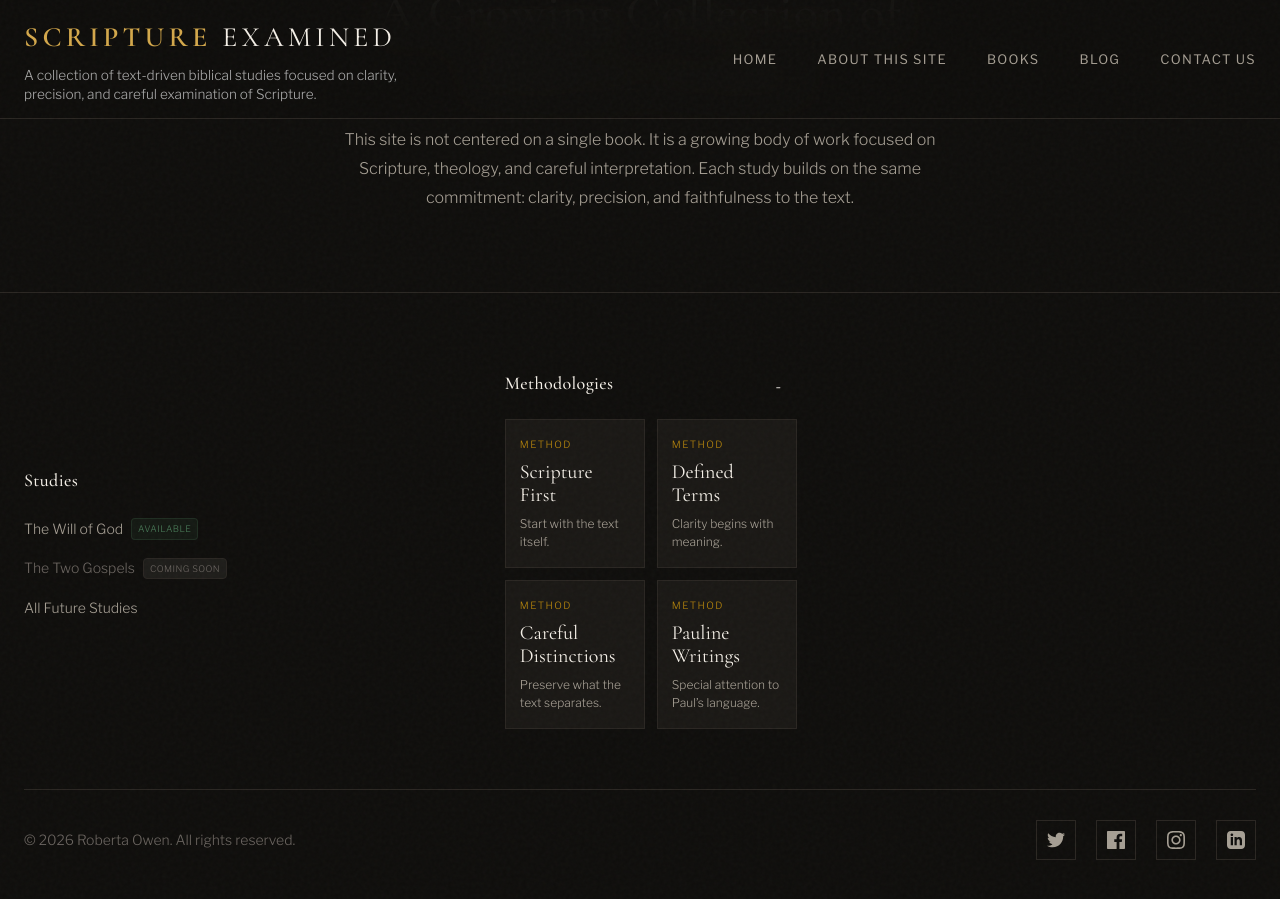
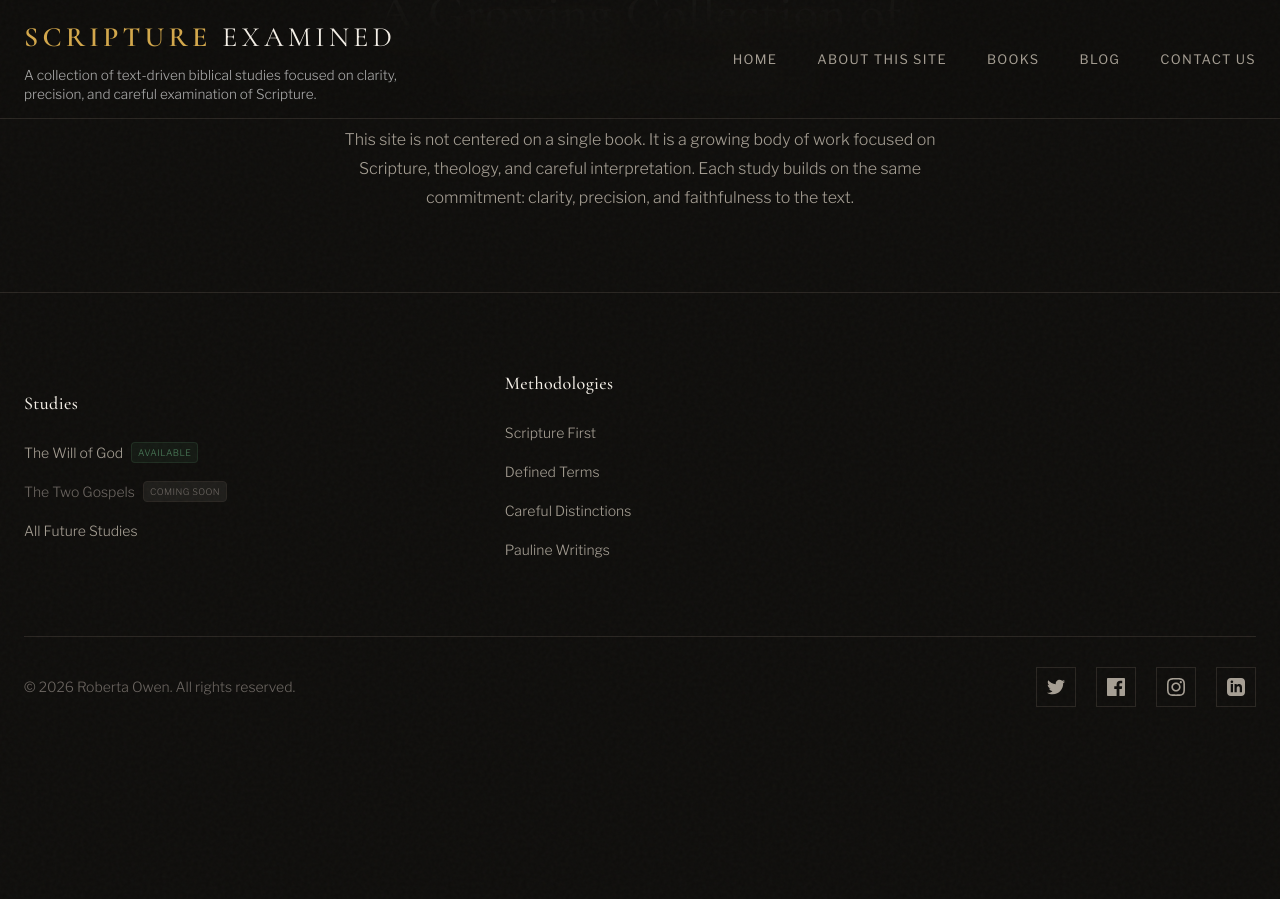
Before and after one commit to ScriptureExamined/PaulineEpistles, a Jekyll site: the page built from index.html, in a window 1280 px wide and 900 px high, scrolled down 1828 px. Built offline with Jekyll 4.4.1, drawn with Linux system fonts in a browser that asks for light colours; after the commit the page ends 2575 px from its top, so only the background shows below that.

Commit message:
Update default.html

```diff
--- a/_layouts/default.html
+++ b/_layouts/default.html
@@ -126,13 +126,13 @@ layout: none
             </ul>
           </div>
 
-          <div class="footer-col footer-methodologies">
+          <div class="footer-col">
             <h4 class="footer-title">Methodologies</h4>
-
-            <div class="footer-method-grid">
+            <ul class="footer-links">
+              <li>
                 <a
                   href="#"
-                class="footer-method-card js-sample-trigger"
+                  class="js-sample-trigger"
                   data-sample-label="Methodology"
                   data-sample-title="Scripture First"
                   data-sample-intro="All conclusions begin with the wording of Scripture itself."
@@ -143,16 +143,14 @@ layout: none
                 {"label":"Consistency","text":"The same approach is applied across all studies."}
               ]'
                 >
-                <span class="footer-method-kicker">Method</span>
-                <span class="footer-method-title">Scripture First</span>
-                <span class="footer-method-text"
-                  >Start with the text itself.</span
-                >
+                  Scripture First
                 </a>
+              </li>
 
+              <li>
                 <a
                   href="#"
-                class="footer-method-card js-sample-trigger"
+                  class="js-sample-trigger"
                   data-sample-label="Methodology"
                   data-sample-title="Defined Terms"
                   data-sample-intro="Clarity depends on how words are understood."
@@ -163,16 +161,14 @@ layout: none
                 {"label":"Doctrinal Impact","text":"Clear definitions prevent confusion in conclusions."}
               ]'
                 >
-                <span class="footer-method-kicker">Method</span>
-                <span class="footer-method-title">Defined Terms</span>
-                <span class="footer-method-text"
-                  >Clarity begins with meaning.</span
-                >
+                  Defined Terms
                 </a>
+              </li>
 
+              <li>
                 <a
                   href="#"
-                class="footer-method-card js-sample-trigger"
+                  class="js-sample-trigger"
                   data-sample-label="Methodology"
                   data-sample-title="Careful Distinctions"
                   data-sample-intro="Where Scripture distinguishes, those distinctions are preserved."
@@ -183,16 +179,14 @@ layout: none
                 {"label":"Doctrinal Clarity","text":"Distinctions lead to clearer understanding."}
               ]'
                 >
-                <span class="footer-method-kicker">Method</span>
-                <span class="footer-method-title">Careful Distinctions</span>
-                <span class="footer-method-text"
-                  >Preserve what the text separates.</span
-                >
+                  Careful Distinctions
                 </a>
+              </li>
 
+              <li>
                 <a
                   href="#"
-                class="footer-method-card js-sample-trigger"
+                  class="js-sample-trigger"
                   data-sample-label="Methodology"
                   data-sample-title="Pauline Writings"
                   data-sample-intro="Special attention is given to the writings of the Apostle Paul."
@@ -203,15 +197,11 @@ layout: none
                 {"label":"Clarity of Expression","text":"Paul’s writing often defines terms and concepts precisely."}
               ]'
                 >
-                <span class="footer-method-kicker">Method</span>
-                <span class="footer-method-title">Pauline Writings</span>
-                <span class="footer-method-text"
-                  >Special attention to Paul’s language.</span
-                >
+                  Pauline Writings
                 </a>
+              </li>
+            </ul>
           </div>
-          </div>
-          -
         </div>
 
         <div class="footer-bottom">
```
Lines whose indentation alone changed are shown as unchanged.
